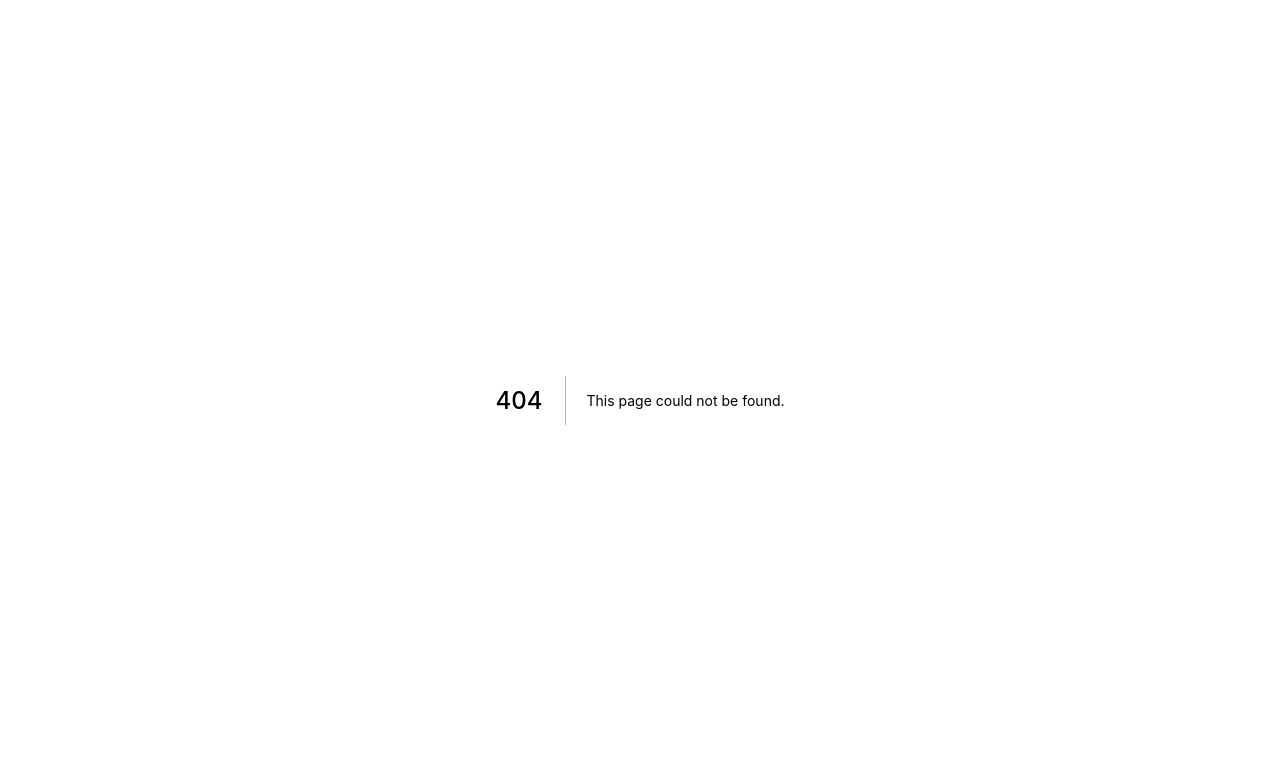
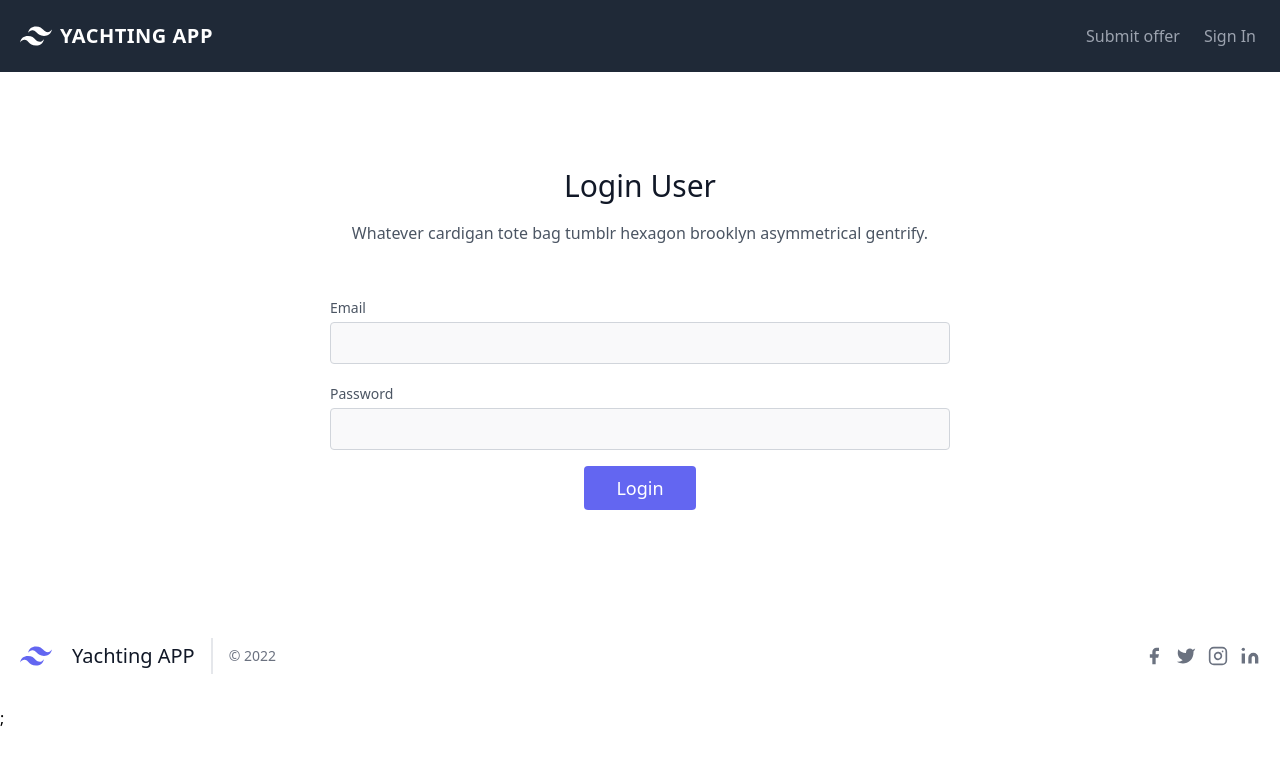
Before and after one commit to konojack/paid-ads-nextjs, a Next.js app: page /user/signin in a window 1280 px wide. Before the commit this address had no page. Shown: the top 764 px of the page. Built offline with nearby package versions, Linux system fonts and the light colour scheme; no server answers.

Commit message:
SignIn page + handling session at frontend side

```diff
--- a/components/TopNavigation.js
+++ b/components/TopNavigation.js
@@ -1,9 +1,13 @@
 import { useState } from 'react';
 import Link from 'next/link';
 import classNames from 'classnames';
+import { useSession, signOut } from 'next-auth/react';
+import { useRouter } from 'next/router';
 
 const TopNavigation = () => {
   const [isOpen, setIsOpen] = useState(false);
+  const router = useRouter();
+  const { data: session, status } = useSession();
 
   const toggleMenu = () => {
     setIsOpen(!isOpen);
@@ -39,6 +43,23 @@ const TopNavigation = () => {
             </a>
           </Link>
         </div>
+        {session && (
+          <button
+            onClick={() => {
+              signOut({ redirect: false });
+              router.push('/');
+            }}
+            className="lg:inline-flex lg:w-auto w-full px-3 py-2 rounded text-gray-400 items-center justify-center hover:bg-gray-900 hover:text-white">
+            <span>Logout</span>
+          </button>
+        )}
+        {!session && status != 'authenticated' && (
+          <Link href="/user/signin">
+            <a className="lg:inline-flex lg:w-auto w-full px-3 py-2 rounded text-gray-400 items-center justify-center hover:bg-gray-900 hover:text-white">
+              <span>Sign In</span>
+            </a>
+          </Link>
+        )}
       </div>
     </nav>
   );
--- a/pages/_app.js
+++ b/pages/_app.js
@@ -1,7 +1,12 @@
 import 'styles/globals.css';
+import { SessionProvider } from 'next-auth/react';
 
-function MyApp({ Component, pageProps }) {
-  return <Component {...pageProps} />;
+function MyApp({ Component, pageProps: { session, ...pageProps } }) {
+  return (
+    <SessionProvider session={session}>
+      <Component {...pageProps} />;
+    </SessionProvider>
+  );
 }
 
 export default MyApp;
--- a/pages/api/auth/[...nextauth].js
+++ b/pages/api/auth/[...nextauth].js
@@ -35,16 +35,23 @@ export default NextAuth({
     })
   ],
   callbacks: {
-    async jwt(token, user) {
+    jwt: ({ token, user }) => {
       if (user) {
-        token.name = user?.fullName;
-        token.role = user?.role;
+        token.id = user.id;
+        token.name = user.fullName;
+        token.role = user.role;
       }
+
       return token;
     },
 
-    async session(session, token) {
-      session.user.role = token?.role;
+    session: ({ session, token }) => {
+      if (token) {
+        session.user.id = token.id;
+        session.user.name = token.name;
+        session.user.role = token.role;
+      }
+
       return session;
     }
   }
--- /dev/null
+++ b/pages/user/signin.js
@@ -0,0 +1,102 @@
+import BaseLayout from 'components/BaseLayout';
+import { useRef, useState } from 'react';
+import { useRouter } from 'next/router';
+import { signIn } from 'next-auth/react';
+
+export default function OfferNew() {
+  const [formProcessing, setFormProcessing] = useState(false);
+  const [error, setError] = useState();
+  const router = useRouter();
+  const loginForm = useRef(null);
+
+  const handleSubmit = async (e) => {
+    e.preventDefault();
+    if (formProcessing) return;
+    setError(null);
+    setFormProcessing(true);
+
+    const form = new FormData(loginForm.current);
+
+    try {
+      const response = await signIn('credentials', {
+        redirect: false,
+        email: form.get('email'),
+        password: form.get('password')
+      });
+
+      setFormProcessing(false);
+      if (response.ok) {
+        router.push('/');
+      } else {
+        setError('Not Authorized. Try Again');
+        setFormProcessing(false);
+      }
+    } catch (err) {
+      setError(err.message);
+    }
+  };
+
+  return (
+    <BaseLayout>
+      <section className="text-gray-600 body-font relative">
+        <div className="container px-5 py-24 mx-auto">
+          <div className="flex flex-col text-center w-full mb-12">
+            <h1 className="sm:text-3xl text-2xl font-medium title-font mb-4 text-gray-900">
+              Login User
+            </h1>
+            <p className="lg:w-2/3 mx-auto leading-relaxed text-base">
+              Whatever cardigan tote bag tumblr hexagon brooklyn asymmetrical gentrify.
+            </p>
+          </div>
+          <div className="lg:w-1/2 md:w-2/3 mx-auto">
+            <form ref={loginForm} className="flex flex-wrap -m-2" onSubmit={handleSubmit}>
+              <div className="p-2 w-full">
+                <div className="relative">
+                  <label htmlFor="email" className="leading-7 text-sm text-gray-600">
+                    Email
+                  </label>
+                  <input
+                    type="text"
+                    id="email"
+                    name="email"
+                    required
+                    className="w-full bg-gray-100 bg-opacity-50 rounded border border-gray-300 focus:border-indigo-500 focus:bg-white focus:ring-2 focus:ring-indigo-200 text-base outline-none text-gray-700 py-1 px-3 leading-8 transition-colors duration-200 ease-in-out"
+                  />
+                </div>
+              </div>
+              <div className="p-2 w-full">
+                <div className="relative">
+                  <label htmlFor="password" className="leading-7 text-sm text-gray-600">
+                    Password
+                  </label>
+                  <input
+                    type="password"
+                    id="password"
+                    name="password"
+                    required
+                    className="w-full bg-gray-100 bg-opacity-50 rounded border border-gray-300 focus:border-indigo-500 focus:bg-white focus:ring-2 focus:ring-indigo-200 text-base outline-none text-gray-700 py-1 px-3 leading-8 transition-colors duration-200 ease-in-out"
+                  />
+                </div>
+              </div>
+              <div className="p-2 w-full">
+                <button
+                  disabled={formProcessing}
+                  className="disabled:opacity-50 flex mx-auto text-white bg-indigo-500 border-0 py-2 px-8 focus:outline-none hover:bg-indigo-600 rounded text-lg">
+                  {formProcessing ? 'Please wait...' : 'Login'}
+                </button>
+
+                {error && (
+                  <div className="flex justify-center w-full my-5">
+                    <span className="bg-red-600 w-full rounded text-white">
+                      Login failed: {error}
+                    </span>
+                  </div>
+                )}
+              </div>
+            </form>
+          </div>
+        </div>
+      </section>
+    </BaseLayout>
+  );
+}
--- a/services/users/authorize.js
+++ b/services/users/authorize.js
@@ -25,6 +25,7 @@ const authorize = async (payload) => {
   }
 
   return {
+    id: user.id,
     email: user.fields.email,
     fullName: user.fields.fullName,
     role: user.fields.role
```
